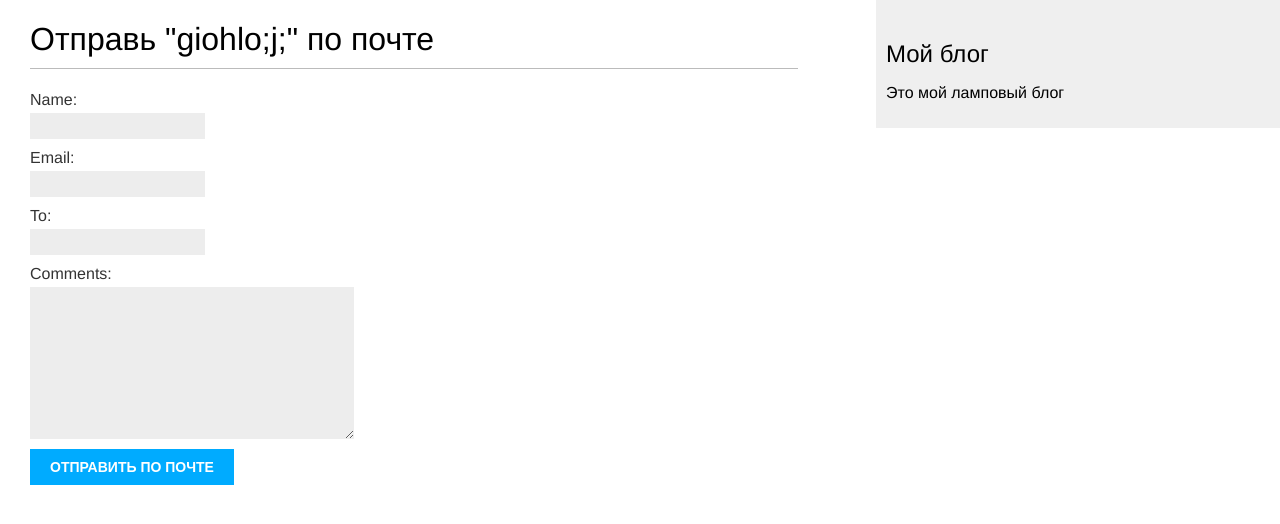
After one commit to Bikbaika/Blog, a Django app: page /blog/5/share/ in a window 1280 px wide. The commit adds this page. Shown: the top 524 px of the page. Run offline with Django 5.2, Linux system fonts and the light colour scheme; data comes from the database, SQL or seed files in the repository.

Commit message:
Добавлена форма отправки поста на email

```diff
--- /dev/null
+++ b/mysite/blog/forms.py
@@ -0,0 +1,7 @@
+from django import forms
+
+class EmailPostForm(forms.Form):
+    name = forms.CharField(max_length=50)
+    email = forms.EmailField()
+    to = forms.EmailField()
+    comments = forms.CharField(required = False, widget = forms.Textarea)
--- a/mysite/blog/models.py
+++ b/mysite/blog/models.py
@@ -1,4 +1,5 @@
 from django.db import models
+from django.urls import reverse
 from django.utils import timezone
 from django.contrib.auth.models import User
 
@@ -8,6 +9,8 @@ class PublishedManager(models.Manager):
 
 class Post(models.Model):
 
+    def get_absolute_url(self):
+        return reverse('blog:post_detail', args=[self.id])
     class Status(models.TextChoices):
         DRAFT = 'DF', 'Draft'
         PUBLISHED = 'PB', 'Published'
--- a/mysite/blog/templates/blog/post/detail.html
+++ b/mysite/blog/templates/blog/post/detail.html
@@ -5,4 +5,8 @@
 <p class = "date">
     Опубликовано {{post.publish}} автором {{post.author}}
 </p>
+{{post.body|linebreaks}}
+<p>
+    <a href="{% url "blog:post_share" post.id %}"> Поделиться постом</a>
+</p>
 {% endblock %}
--- /dev/null
+++ b/mysite/blog/templates/blog/post/share.html
@@ -0,0 +1,19 @@
+{% extends "blog/base.html" %}
+
+{% block title %} Поделись постом {% endblock %}
+
+{% block content %}
+{% if sent %}
+<h1> Email успешно отправлен</h1>
+<p>
+    "{{post.title}}" был успешно отправлен {{form.cleaned_data.to}}.
+</p>
+{% else %}
+<h1> Отправь "{{post.title}}" по почте</h1>
+<form method="post">
+    {{ form.as_p }}
+    {% csrf_token %}
+    <input type="submit" value="Отправить по почте">
+</form>
+{% endif %}
+ {% endblock %}
--- a/mysite/blog/urls.py
+++ b/mysite/blog/urls.py
@@ -7,4 +7,5 @@ urlpatterns = [
 #    path('', views.post_list, name = 'post_list'),
     path('', views.PostListView.as_view(), name = 'post_list'),
     path('<int:id>/',views.post_detail, name='post_detail'),
+    path('<int:post_id>/share/', views.post_share, name = 'post_share'),
 ]
--- a/mysite/blog/views.py
+++ b/mysite/blog/views.py
@@ -1,8 +1,10 @@
 from django.http import Http404
-from django.shortcuts import render
+from django.shortcuts import get_object_or_404, render
 from .models import Post
 from django.core.paginator import Paginator
 from django.views.generic import ListView
+from .forms import EmailPostForm
+from django.core.mail import send_mail
 
 class PostListView(ListView):
     queryset = Post.published.all()
@@ -10,6 +12,24 @@ class PostListView(ListView):
     paginate_by = 3
     template_name = 'blog/post/list.html'
 
+def post_share(request, post_id):
+    post = get_object_or_404(Post, id = post_id, status = Post.Status.PUBLISHED)
+    sent=False
+    if request.method == 'POST':
+        form = EmailPostForm(request.POST)
+
+        if form.is_valid():
+            cd = form.cleaned_data
+            post_url = request.build_absolute_uri(post.get_absolute_url())
+            subject = f"{cd['name']} рекомендую прочитать " \
+                      f"{post.title}"
+            message = f"Прочитай {post.title} по ссылке {post_url}\n\n" \
+                    f"{cd['name']}\ прокомментировал: {cd['comments']}"
+            send_mail(subject, message, 'kaleria4444@gmail.com',[cd['to']])
+            sent=True
+    else:
+        form=EmailPostForm()
+    return render(request, 'blog/post/share.html',{'post':post, 'form':form, 'sent':sent})
 
 def post_list(request):
     post_list = Post.published.all()
--- a/mysite/mysite/settings.py
+++ b/mysite/mysite/settings.py
@@ -27,6 +27,12 @@ DEBUG = True
 
 ALLOWED_HOSTS = []
 
+EMAIL_BACKEND = 'django.core.mail.backends.smtp.EmailBackend'
+EMAIL_HOST = 'smtp.gmail.com'
+EMAIL_HOST_USER = 'Kaleria4444@gmail.com'
+EMAIL_HOST_PASSWORD = 'eqlz qbdr nuaa xlae'
+EMAIL_POST = 587
+EMAIL_USE_TLS = True
 
 # Application definition
 
```
